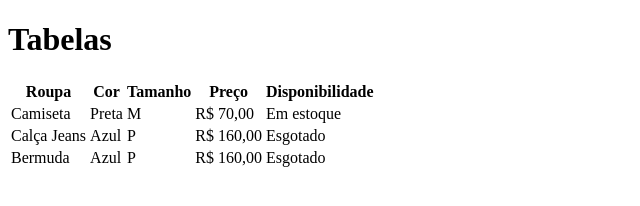
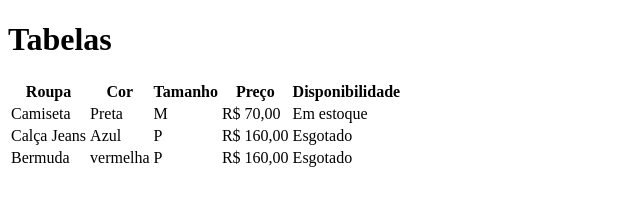
Before and after one commit to MatheusShima/aula-tabela, a plain HTML site: page index.html in a window 1280 px wide. Shown: the whole page, without its empty margins (0-640 px from the left). Drawn offline with Linux system fonts and the light colour scheme.

Commit message:
trocado cor da bermuda

```diff
--- a/index.html
+++ b/index.html
@@ -40,7 +40,8 @@
 
         <tr>
             <td>Bermuda</td>
-            <td>Azul</td>
+            <td>vermelha
+            </td>
             <td>P</td>
             <td>R$ 160,00</td>
             <td>Esgotado</td>
```
